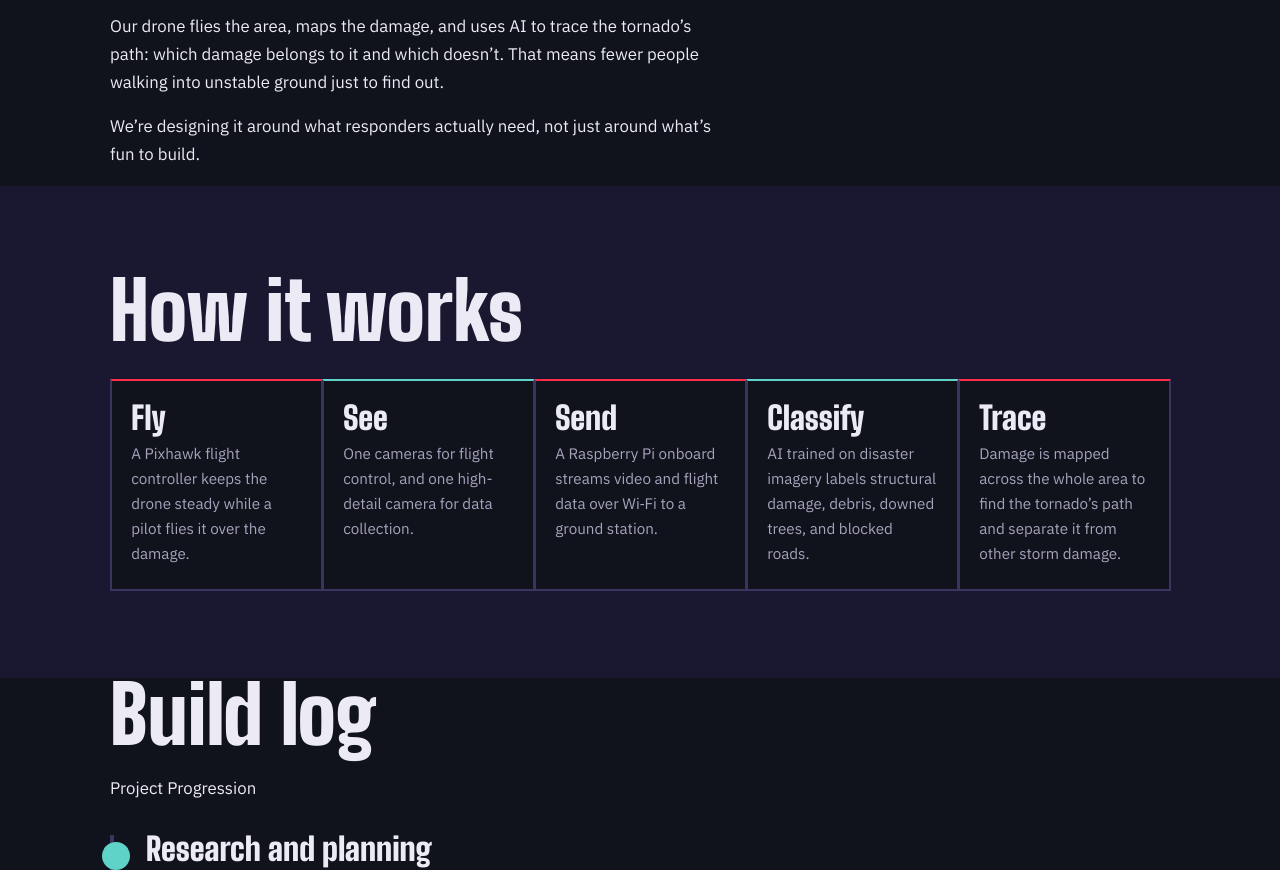
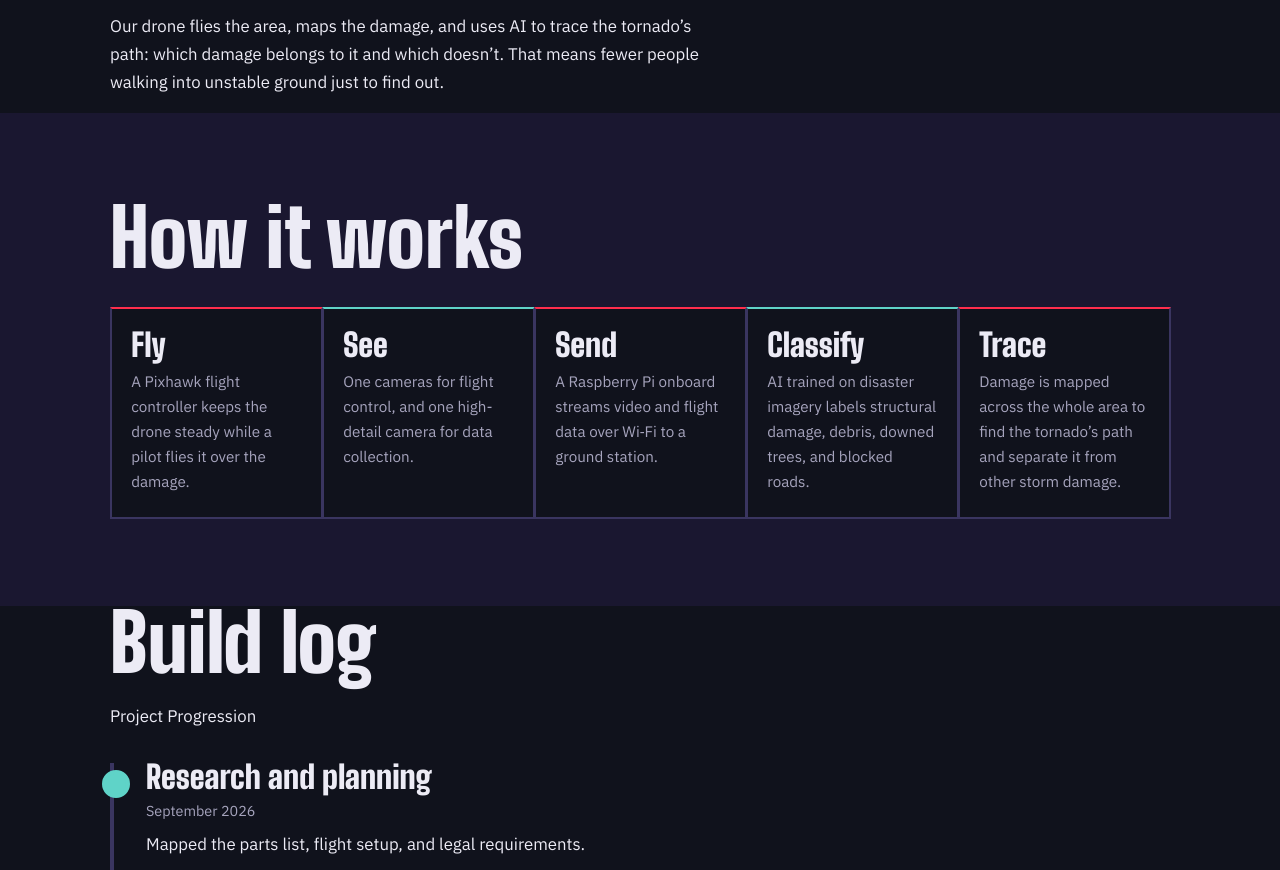
Before and after one commit to aarav825/Tornado-Buster-Site, a plain HTML site: page index.html in a window 1280 px wide. Shown: the part 1184-2054 px from the top of the page. Drawn offline with Linux system fonts and the light colour scheme.

Commit message:
Update index.html

```diff
--- a/index.html
+++ b/index.html
@@ -112,7 +112,6 @@ footer .big{font:900 clamp(2.4rem,8vw,6rem)/.95 var(--display)}
     <div>
       <p>A storm can leave behind tornado damage, straight-line wind damage, hail, and flooding, sometimes in the same neighborhood. Telling them apart IS important. A tornado leaves a narrow, specific path, and finding that path shows where the worst and most dangerous damage is.</p>
       <p>Our drone flies the area, maps the damage, and uses AI to trace the tornado’s path: which damage belongs to it and which doesn’t. That means fewer people walking into unstable ground just to find out.</p>
-      <p>We’re designing it around what responders actually need, not just around what’s fun to build.</p>
     </div>
   </div>
 </section>
```
